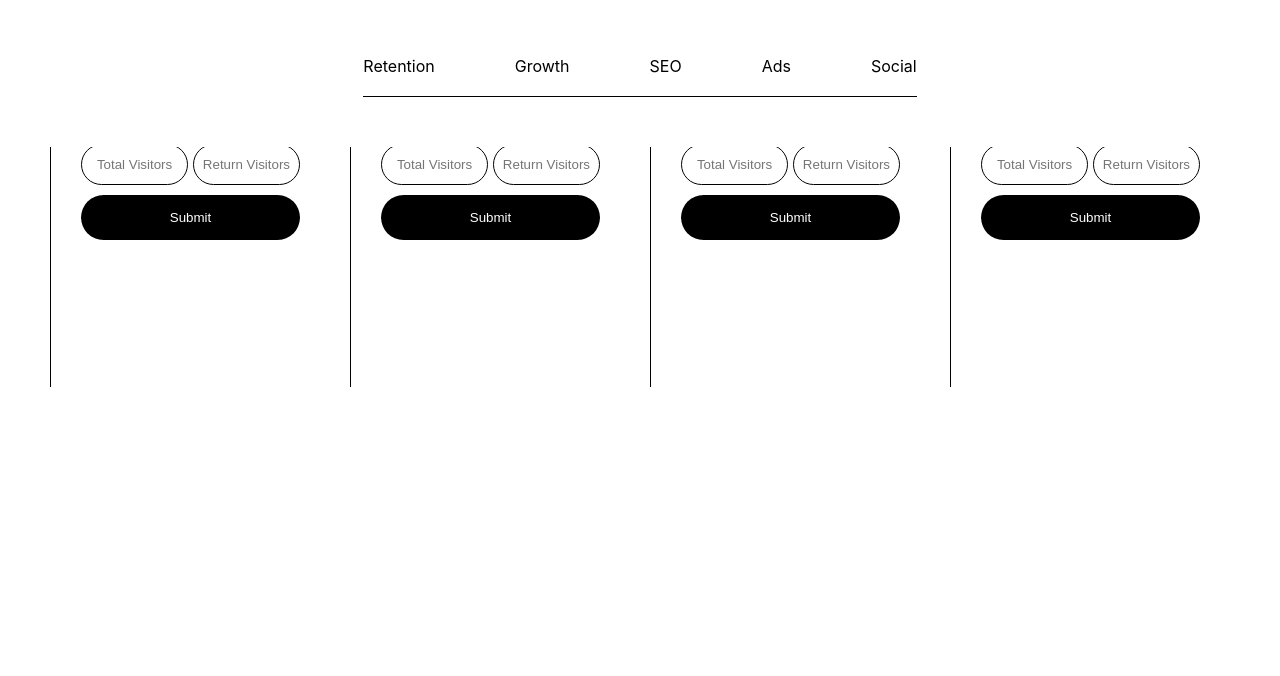
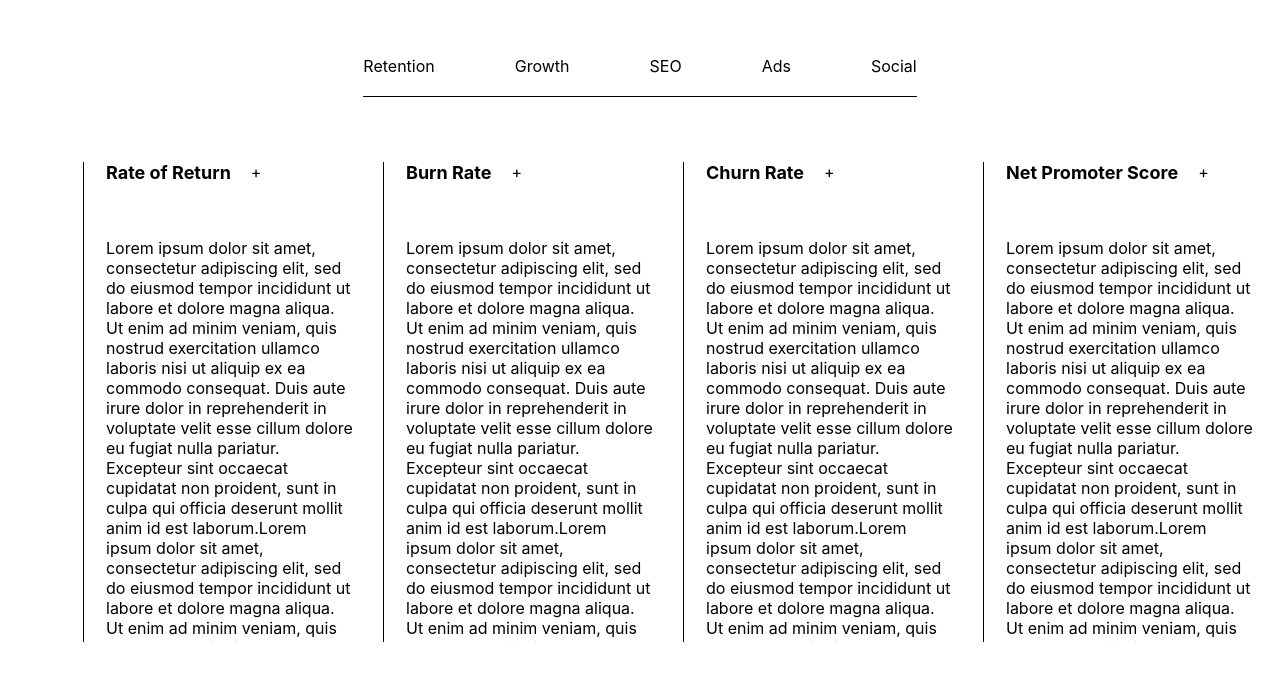
Before and after one commit to renebreslauer/KPI_Calc_v2, a React (Create React App) app: page / in a window 1280 px wide. Shown: the part 744-1420 px from the top of the page. Built offline with nearby package versions, Linux system fonts and the light colour scheme; a web font is replaced by a local one.

Commit message:
scrolling columns

```diff
--- a/src/App.scss
+++ b/src/App.scss
@@ -101,7 +101,7 @@
   transform-origin: top left;
 }
 .outer-wrapper {
-  width: 90vh;
+  width: 100vh;
   height: 100vw;
   transform: rotate(-90deg) translateX(-100vh);
   transform-origin: top left;
--- a/src/components/Column/Column.jsx
+++ b/src/components/Column/Column.jsx
@@ -1,6 +1,6 @@
 import React from 'react'
 import './Column.scss'
-import {Form} from '../index'
+import { Form } from '../index'
 
 function Column(props) {
   return (
@@ -11,9 +11,9 @@
         <span className="learn_more">+</span>
       </div>
       <div className="column_body">
-        <p>{props.definition}</p>
-        <Form /></div>
-
+        <p>{props.body}</p>
+        <Form />
+      </div>
     </div>
   )
 }
--- a/src/components/Column/Column.scss
+++ b/src/components/Column/Column.scss
@@ -2,9 +2,9 @@
 
 .column_wrapper {
   border-left: 1px solid black;
-   height: 40vh;
-   margin: 0 10px;
-   padding: 0 20px;
+  height: 60vh;
+  margin: 0 2.5px;
+  padding: 0 2.5px;
 }
 
 .column_header {
@@ -12,17 +12,21 @@
   flex-direction: row;
   align-items: center;
   justify-content: space-between;
-    margin-left: 10px;
+  margin-left: 20px;
+  position: fixed;
+  height: 20px;
   h2 {
     font-size: 18px;
   }
   .learn_more {
-        padding-right: 20px;
-        font-size: 20px;
+    padding-left: 20px;
+    font-size: 16px;
   }
 }
 
 .column_body {
-    height: 30vh;
+  height: 50vh;
   overflow-y: scroll;
+  margin-top: 40px;
+  padding: 20px;
 }
--- a/src/components/ColumnGrid/ColumnGrid.jsx
+++ b/src/components/ColumnGrid/ColumnGrid.jsx
@@ -3,23 +3,25 @@
 import { Column } from '../index'
 
 function ColumnGrid() {
+  const header = [
+    'Rate of Return',
 
-    const Header = [
-       'Rate of Return',
     'Burn Rate',
+
     'Churn Rate',
-       'Net Promoter Score'
+
+    'Net Promoter Score',
   ]
-
 
   return (
     <>
       <div className="column_grid_wrapper">
-        {Header.map((data, index) => (
-
-            <Column header={data} />
+        {header.map((data, index) => (
+          <Column
+            header={data}
+            body="Lorem ipsum dolor sit amet, consectetur adipiscing elit, sed do eiusmod tempor incididunt ut labore et dolore magna aliqua. Ut enim ad minim veniam, quis nostrud exercitation ullamco laboris nisi ut aliquip ex ea commodo consequat. Duis aute irure dolor in reprehenderit in voluptate velit esse cillum dolore eu fugiat nulla pariatur. Excepteur sint occaecat cupidatat non proident, sunt in culpa qui officia deserunt mollit anim id est laborum.Lorem ipsum dolor sit amet, consectetur adipiscing elit, sed do eiusmod tempor incididunt ut labore et dolore magna aliqua. Ut enim ad minim veniam, quis nostrud exercitation ullamco laboris nisi ut aliquip ex ea commodo consequat. Duis aute irure dolor in reprehenderit in voluptate velit esse cillum dolore eu fugiat nulla pariatur. Excepteur sint occaecat cupidatat non proident, sunt in culpa qui officia deserunt mollit anim id est laborum."
+          />
         ))}
-
       </div>
     </>
   )
--- a/src/components/ColumnGrid/ColumnGrid.scss
+++ b/src/components/ColumnGrid/ColumnGrid.scss
@@ -4,5 +4,6 @@
   display: grid;
   grid-template-columns: repeat(auto-fill, minmax(100px, 300px));
   width: 100vw;
-  justify-content: center;
+  justify-content: flex-end;
+  margin-top: 100px;
 }
--- a/src/components/Form/Form.scss
+++ b/src/components/Form/Form.scss
@@ -4,6 +4,7 @@
   display: flex;
   flex-direction: column;
   padding: 10px;
+  margin: 10px;
   .submit_button {
     color: $white;
     background-color: $black;
--- a/src/components/LowerNav/LowerNav.scss
+++ b/src/components/LowerNav/LowerNav.scss
@@ -7,7 +7,8 @@
   display: flex;
   justify-content: center;
   text-align: center;
-  margin-bottom: -30px;
+  margin-bottom: -35px;
+  z-index: 1000;
 
   .lower_nav {
     padding-bottom: 20px;
```
Lines whose indentation alone changed are shown as unchanged.
